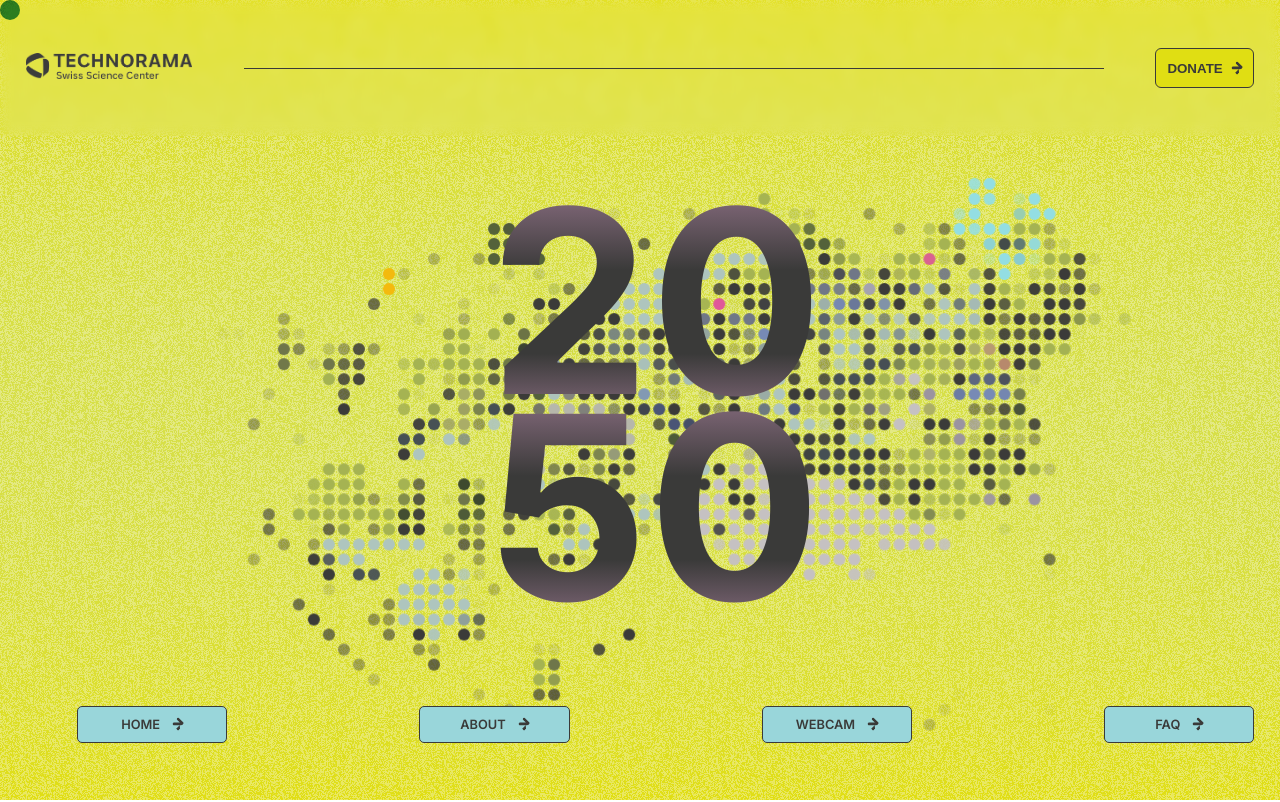
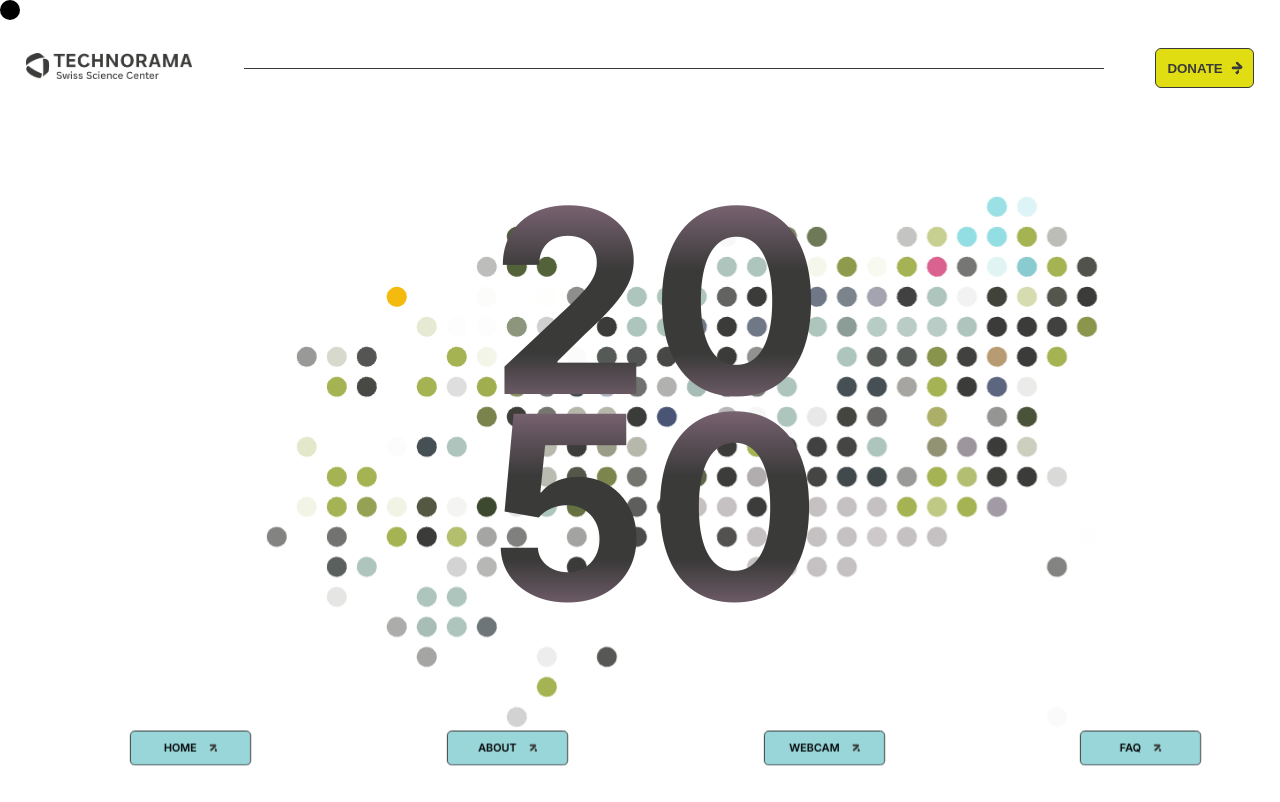
Before and after one commit to heckspoiler/technorama_2050_backup, a Next.js app: page / in a window 1280 px wide. Shown: the top 802 px of the page. Built offline with nearby package versions, Linux system fonts and the light colour scheme.

Commit message:
testing out stuff

```diff
--- a/app/layout.js
+++ b/app/layout.js
@@ -4,8 +4,6 @@ import React, { useState, useEffect } from 'react';
 import { Inter } from 'next/font/google';
 import Header from '../components/header/header';
 import './globals.css';
-
-import { SvgBackground } from '@/components/home/svgBackground/svgBackground';
 import { Splashscreen } from '@/components/general/splashscreen/splashscreen';
 import CustomCursor from '@/components/general/cursor/cursor';
 import { usePathname } from 'next/navigation';
@@ -28,7 +26,6 @@ export default function RootLayout({ children }) {
           <>
             <CustomCursor />
             <Header />
-            <SvgBackground />
             {children}
           </>
         )}
--- a/app/page.js
+++ b/app/page.js
@@ -1,36 +1,48 @@
 'use client';
 
-import { SvgBackground } from '@/components/home/svgBackground/svgBackground';
 import { useScrollStoreNav } from '@/stores/navScrollStore';
 import loadingStore from '@/stores/initialLoading';
-import { useEffect, useState } from 'react';
+import { useEffect, useState, useRef } from 'react';
 import { FirstSection } from '@/components/home/firstSection/firstSection';
 import { SecondSection } from '@/components/home/secondSection/secondSection';
 import { ThirdSection } from '@/components/home/thirdSection/thirdSection';
 
 export default function App({ posts }) {
-  const loadMainContent = loadingStore((state) => state.loadMainContent);
   const { setScrolled } = useScrollStoreNav();
+  const [triggerAnimation, setTriggerAnimation] = useState(false);
+  const animationTriggered = useRef(false);
+
+  const handleScroll = () => {
+    const threshold = 10;
+    const currentScroll = window.scrollY;
+
+    if (currentScroll > threshold && !animationTriggered.current) {
+      setTriggerAnimation(true);
+      console.log('trigger');
+      animationTriggered.current = true; // Mark as triggered
+    } else if (currentScroll <= threshold && animationTriggered.current) {
+      setTriggerAnimation(false); // Trigger the reverse animation
+      console.log('reverse');
+      animationTriggered.current = false; // Reset
+    }
+  };
 
   useEffect(() => {
-    const handleScroll = () => {
-      const isScrolled = window.scrollY > 10;
-      setScrolled(isScrolled);
-    };
+    setScrolled(triggerAnimation);
 
-    // Add event listener
     window.addEventListener('scroll', handleScroll);
 
     // Clean up
     return () => {
       window.removeEventListener('scroll', handleScroll);
     };
-  }, [setScrolled]);
+  }, [triggerAnimation, setScrolled]);
+
   return (
     <>
       {/* {loadMainContent && (
         <>
-          <SvgBackground />
+
           <FirstSection />
           <SecondSection />
           <ThirdSection />
@@ -38,7 +50,6 @@ export default function App({ posts }) {
       )} enable again as soon as animation is needed*/}
 
       <>
-        <SvgBackground />
         <FirstSection />
         <SecondSection />
         <ThirdSection />
--- a/components/general/cursor/cursor.js
+++ b/components/general/cursor/cursor.js
@@ -14,33 +14,17 @@ export default function CustomCursor() {
     }
   };
 
-  const onMouseEnter = () => {
-    if (cursorRef.current) {
-      cursorRef.current.classList.add(styles.cursorExpanded);
-    }
-  };
-
-  const onMouseLeave = () => {
-    if (cursorRef.current) {
-      cursorRef.current.classList.remove(styles.cursorExpanded);
-    }
-  };
-
   useEffect(() => {
     if (typeof window !== 'undefined') {
       document.addEventListener('mousemove', moveCursor);
-      const linksAndButtons = document.querySelectorAll('a, button');
-      linksAndButtons.forEach((elem) => {
-        elem.addEventListener('mouseenter', onMouseEnter);
-        elem.addEventListener('mouseleave', onMouseLeave);
-      });
+      const onMouseEnter = () => {
+        if (cursorRef.current) {
+          cursorRef.current.style.mixBlendMode = 'normal';
+        }
+      };
 
       return () => {
         document.removeEventListener('mousemove', moveCursor);
-        linksAndButtons.forEach((elem) => {
-          elem.removeEventListener('mouseenter', onMouseEnter);
-          elem.removeEventListener('mouseleave', onMouseLeave);
-        });
       };
     }
   }, []);
--- a/components/general/cursor/cursor.module.css
+++ b/components/general/cursor/cursor.module.css
@@ -18,5 +18,5 @@
 
 
 .expand {
-    transform: scale(1.1);
+    transform: scale(2);
 }
--- a/components/home/firstSection/image/hoverImage.js
+++ b/components/home/firstSection/image/hoverImage.js
@@ -7,8 +7,8 @@ const HoverImage = () => {
   useEffect(() => {
     let particles = [];
     let img;
-    const PARTICLE_SIZE = 12;
-    const RESOLUTION = 15;
+    const PARTICLE_SIZE = 20;
+    const RESOLUTION = 30;
     const MAX_FORCE = 10;
     const MIN_FORCE = 0;
     const EFFECT_DISTANCE = 50;
@@ -19,13 +19,18 @@ const HoverImage = () => {
       };
 
       p.setup = () => {
-        let cnv = p.createCanvas(p.windowWidth / 1.2, p.windowHeight / 1.2);
+        let cnv = p.createCanvas(
+          p.windowWidth / 1.2,
+          p.windowHeight / 1.2,
+          p.WEBGL
+        );
         cnv.style('position', 'absolute');
         cnv.style('inset', 0);
         cnv.style('z-index', -1);
         cnv.style('top', '50%');
         cnv.style('left', '50%');
         cnv.style('transform', 'translate(-50%, -50%)');
+        p.frameRate(15);
         spawnParticles();
       };
 
@@ -101,9 +106,12 @@ const HoverImage = () => {
         }
 
         draw() {
+          p.push();
+          p.translate(this.x - p.width / 2, this.y - p.height / 2);
           p.fill(this.color);
           p.noStroke();
-          p.ellipse(this.x, this.y, PARTICLE_SIZE);
+          p.ellipse(0, 0, PARTICLE_SIZE);
+          p.pop();
         }
       }
 
--- a/components/navbar/navbar.js
+++ b/components/navbar/navbar.js
@@ -1,5 +1,4 @@
 'use client';
-
 import React, { useState } from 'react';
 import Link from 'next/link';
 import { useRouter } from 'next/navigation';
@@ -13,19 +12,35 @@ export const Navbar = () => {
   const [hoveredIndex, setHoveredIndex] = useState(null);
   const [activeIndex, setActiveIndex] = useState(null);
   const router = useRouter();
+
+  const navbarScrolledAnimation = {
+    transform: 'translateY(0vh) translateZ(0)',
+    gap: '6vw',
+    transition: {
+      duration: 0.4,
+      ease: 'easeInOut',
+    },
+  };
+
+  const navbarDefaultAnimation = {
+    transform: 'translateY(85vh) translateZ(0)',
+    gap: '15vw',
+    transition: {
+      duration: 0.4,
+      ease: 'easeInOut',
+    },
+  };
   return (
-    <nav
-      className={`${styles.navbar} ${
-        (isScrolled && router.pathname !== '/') ||
-        (isScrolled && router.pathname !== '/home')
-          ? styles.navbarScrolled
-          : ''
-      }`}
+    <m.nav
+      className={styles.navbar}
+      animate={isScrolled ? navbarScrolledAnimation : navbarDefaultAnimation}
     >
       {Object.values(navigations).map((navigation, index) => (
         <Link
           className={`${styles.navigationLink} ${
-            activeIndex === index ? styles.linkHovered : ''
+            hoveredIndex === index || activeIndex === index
+              ? styles.linkHovered
+              : styles.linkNotHovered
           }`}
           href={navigation.ref}
           key={navigation.ref + index}
@@ -33,26 +48,46 @@ export const Navbar = () => {
           onMouseLeave={() => setHoveredIndex(null)}
           onClick={() => setActiveIndex(index)}
         >
-          <span className={styles.navigationLinkText}>{navigation.title}</span>
+          <span
+            className={styles.navigationLinkText}
+            data-anchor="anchor"
+            style={{
+              color:
+                hoveredIndex === index || activeIndex === index
+                  ? 'white'
+                  : 'initial',
+            }}
+          >
+            {navigation.title}
+          </span>
           <svg
-            width="10"
-            height="10"
+            width="8"
+            height="8"
             viewBox="0 0 19 20"
             fill="none"
             xmlns="http://www.w3.org/2000/svg"
-            className={`${hoveredIndex === index ? styles.hovered : ''} ${
-              activeIndex === index ? styles.hovered : ''
+            className={`${
+              isScrolled === false &&
+              (hoveredIndex === index || activeIndex === index)
+                ? styles.hoveredNoScroll
+                : isScrolled && activeIndex === index
+                ? styles.hovered
+                : ''
             }`}
           >
             <path
               fillRule="evenodd"
               clipRule="evenodd"
               d="M0 2.67033C0 1.19555 1.19555 0 2.67033 0H15.4286C15.4286 8.53959e-05 15.4286 0.000170791 15.4286 0.000256186L15.4286 0.000253329C17.5104 2.08969 17.5043 5.4712 15.4149 7.55307L13.6592 9.30239L18.989 13.6484V19.2857H13.6484V9.3132L5.69144 17.2413C4.64672 18.2822 2.95597 18.2792 1.91503 17.2344C0.874097 16.1897 0.877164 14.499 1.92188 13.458L10.0688 5.34066H2.67033C1.19555 5.34066 0 4.14511 0 2.67033Z"
-              fill="#3A3A39"
+              fill={
+                hoveredIndex === index || activeIndex === index
+                  ? 'white'
+                  : '#3A3A39'
+              }
             />
           </svg>
         </Link>
       ))}
-    </nav>
+    </m.nav>
   );
 };
--- a/components/navbar/navbar.module.css
+++ b/components/navbar/navbar.module.css
@@ -6,24 +6,25 @@
     gap: 15vw;
     transform: translateY(82vh) translateZ(0);
     padding: 0 4vw;
-    transition: transform 0.4s ease-in-out, gap 0.4s ease-in-out;
+    transition: transform 0.4s ease-in-out 0.4s, gap 0.4s ease-in-out;
 
 }
 
 .navbarScrolled {
     transform: translateY(0vh) translateZ(0);
-    gap: 8vw;
+    gap: 6vw;
+    transition: transform 0.4s ease-in-out, gap 0.4s ease-in-out 0.4s !important;
 }
 
 .navigationLink {
     text-transform: uppercase;
     border: 1px solid var(--project-black);
-    font-size: 0.8rem;
-    width: calc(3rem + 8vw);
+    font-size: 0.7rem;
+    width: calc(3rem + 6vw);
     padding: 10px 20px;
     background: rgba(153, 214, 218, 1);
     backdrop-filter: blur(10px);
-    transition: background 0.2s ease-in-out;
+    transition: background 0.6s ease-in-out, transform 0.3s ease-in-out;
     display: flex;
     justify-content: center;
     align-items: center;
@@ -39,16 +40,32 @@
     text-transform: uppercase;
     border: 1px solid black;
     padding: 10px 20px;
-    background: rgba(186, 227, 229, 1);
 }
 
+
+
 .linkHovered {
-    background: rgb(186, 227, 229);
     border-radius: 5px;
+    transform: scale(1.03);
+    background: #233A8C;
+}
+
+.linkActive {
+    background: #233A8C;
+    border-radius: 5px;
+    transform: scale(1.03)
+}
+
+.linkNotHovered {
+    transform: scale(0.97)
 }
 
 .navigationLinkText {
     z-index: 1;
+}
+
+.navigationLinkTextHover {
+    color: white;
 }
 
 .navigationLink::before {
@@ -58,7 +75,7 @@
     left: -100%;
     width: 100%;
     height: 100%;
-    background: rgb(186, 227, 229);
+    background: #233A8C;
     transition: left 0.2s ease-in-out, top 0.2s ease-in-out;
     border-radius: 5px;
 
@@ -71,10 +88,15 @@
 }
 
 .navigationLink svg {
-    transform: rotate(45deg);
+    transform: rotate(0deg);
     transition: transform 0.2s ease-in-out;
 }
 
 .hovered {
     transform: rotate(135deg) !important;
+
 }
+
+.hoveredNoScroll {
+    transform: rotate(-45deg) !important;
+}
```
